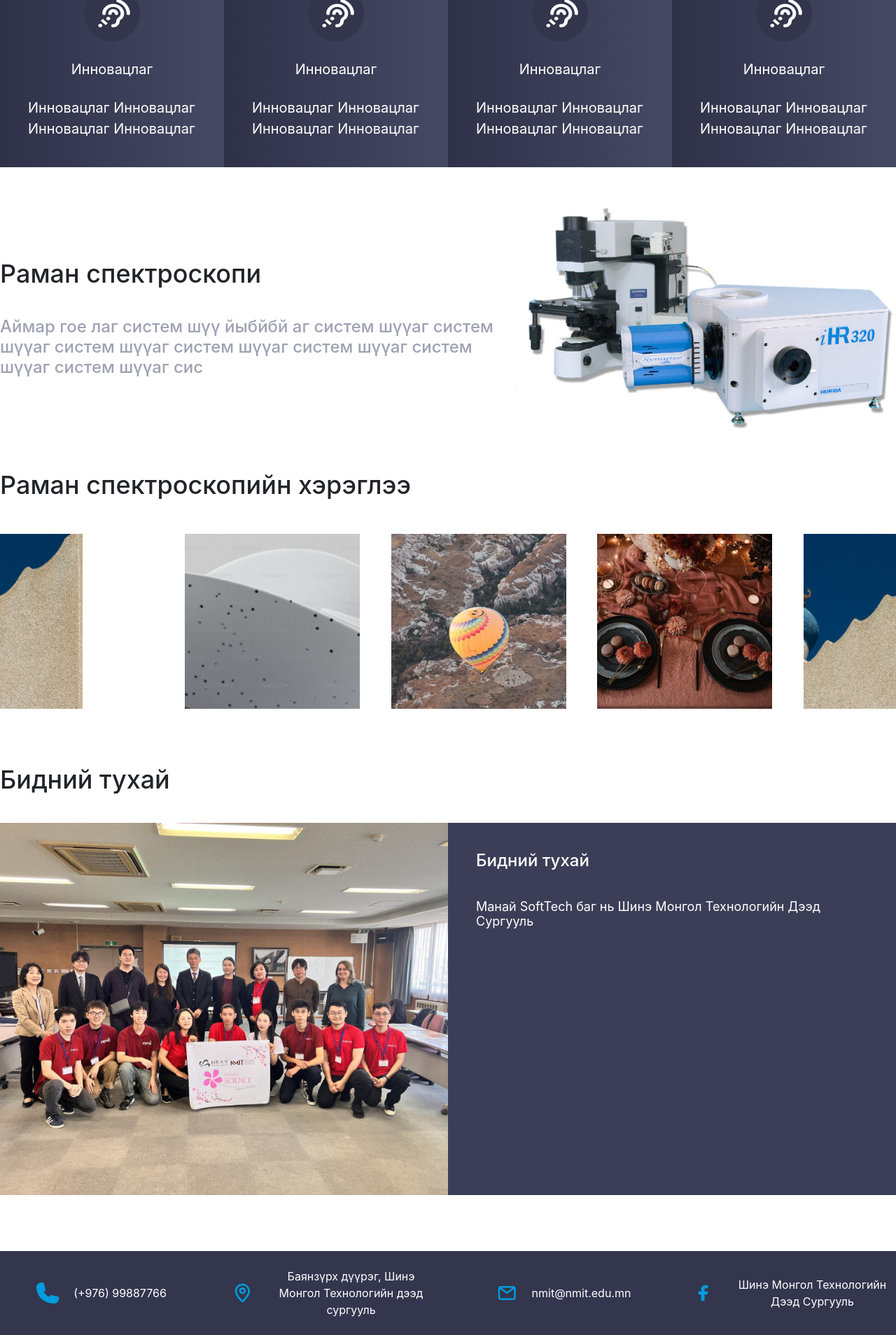
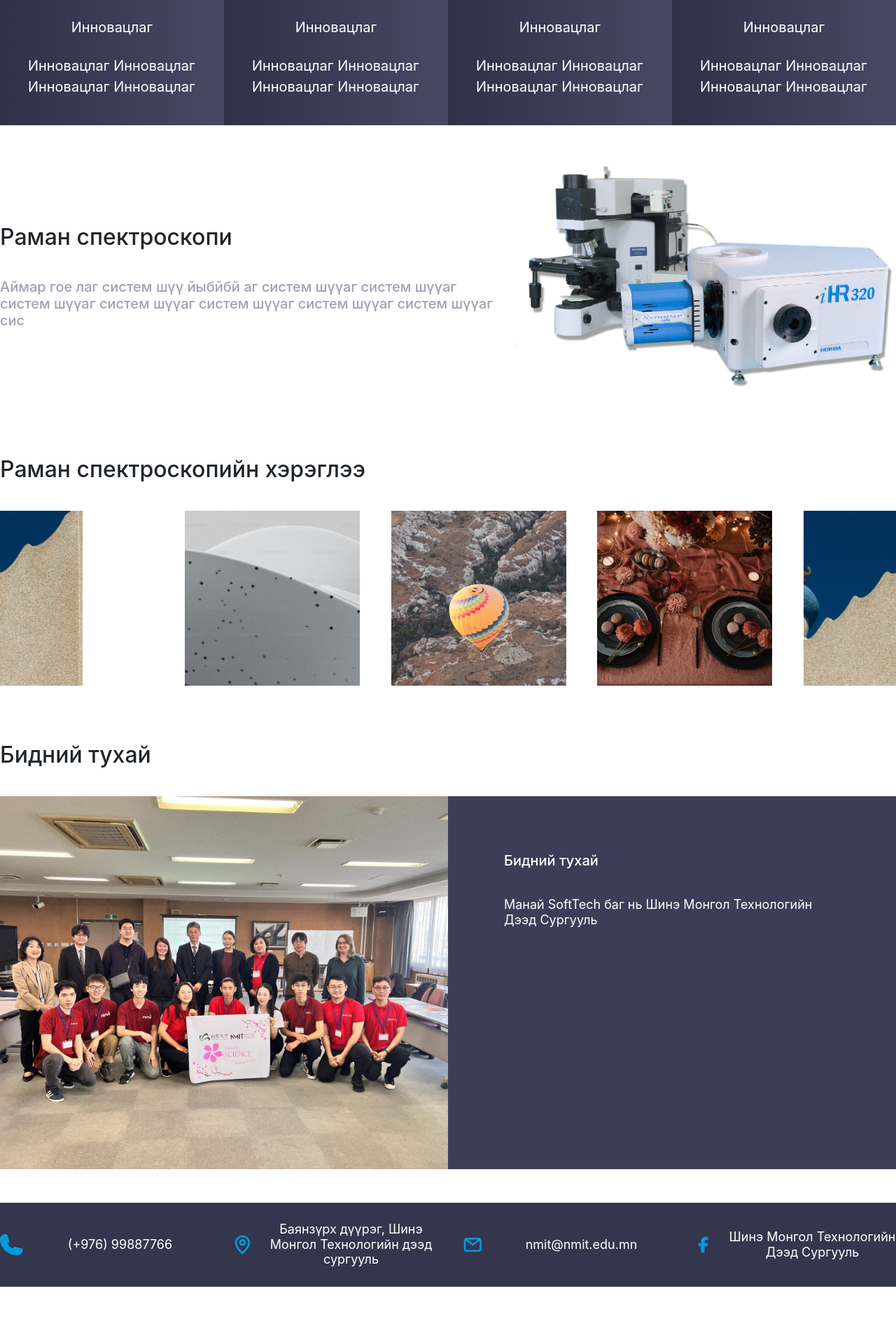
Before and after one commit to nrnbt/bacteraify, a Django app: page / in a window 1280 px wide. Shown: the part 1039-2947 px from the top of the page at 70% size. After the commit the page ends 2878 px from the top, so only its background shows below. Run offline with Django 4.2, Linux system fonts and the light colour scheme.

Commit message:
updated some views

```diff
--- a/bacteraify/static/css/main.css
+++ b/bacteraify/static/css/main.css
@@ -1,6 +1,6 @@
 body {
   margin: 0;
-  font-family: -apple-system, BlinkMacSystemFont, "Segoe UI", "Roboto", "Oxygen",
+  font-family: -apple-system, BlinkMacSystemFont, "Lato", "Roboto", "Oxygen",
     "Ubuntu", "Cantarell", "Fira Sans", "Droid Sans", "Helvetica Neue",
     sans-serif;
   -webkit-font-smoothing: antialiased;
@@ -18,12 +18,12 @@ code {
 }
 
 h1 {
-  font-size: 36px;
+  font-size: 32px;
   margin-bottom: 0px;
 }
 
 h2 {
-  font-size: 24px;
+  font-size: 20px;
   margin-bottom: 0px;
 }
 
@@ -38,12 +38,189 @@ a {
   color: #2F8AE4;
 }
 
+.bnr-txt {
+  padding: 40px;
+}
+
+.bnr-container {
+  display: flex;
+  flex-direction: row;
+}
+
 .main {
   display: flex;
   flex-direction: column;
+  max-width: 100vw;
+  width: 100%;
+  gap: 40px;
+  padding-bottom: 40px;
+  padding-top: 40px;
+}
+
+.tech-wrapper {
+  display: flex;
+  flex-direction: row;
+}
+
+.tech-text {
+  display: flex;
+  flex-direction: column;
+  margin: auto;
+  gap: 40px;
+}
+
+.bottom-bnr-item {
+  display: flex;
+  flex-direction: column;
+  width: 50%;
+}
+
+.about-us-text-wrapper {
+  background-color: #3B3E56;
+  display: flex;
+  flex-direction: column;
+  width: 50%;
+  padding: 40px;
+}
+
+.about-us-desc {
+  padding-left: 40px;
+  padding-right: 40px;
+}
+
+.about-us-text {
+  padding: 40px;
+}
+
+bottom {
+  background-color: #33364D;
+  width: 100vw;
+  height: 120px;
+  display: flex;
+  justify-content: center;
+}
+
+.bottom-container {
   max-width: 1280px;
   width: 100%;
+  display: flex;
+  justify-content: space-between;
   gap: 40px;
+}
+
+.bottom-item {
+  gap: 20px;
+  height: 100%;
+  width: 25%;
+  display: flex;
+  align-items: center;
+  justify-content: center;
+  text-align: center;
+}
+
+
+@media (max-width: 356px) {
+  h1 {
+    font-size: 18px;
+    margin-bottom: 0px;
+  }
+
+  h2 {
+    font-size: 14px;
+    margin-bottom: 0px;
+  }
+
+  h3 {
+    font-size: 12px;
+    font-weight: 400;
+    margin-bottom: 0px;
+  }
+
+  .bnr-txt {
+    padding: 20px;
+  }
+
+  .bnr-container {
+    display: flex;
+    flex-direction: column;
+  }
+
+  .main {
+    display: flex;
+    flex-direction: column;
+    max-width: 100vw;
+    width: 100%;
+    gap: 20px;
+    padding-bottom: 20px;
+    padding-top: 20px;
+  }
+
+  .more-icon {
+    width: 20px;
+    width: 20px;
+  }
+
+  .tech-wrapper {
+    display: flex;
+    flex-direction: column;
+  }
+
+  .tech-text {
+    gap: 20px;
+    padding: 20px;
+  }
+
+  .text-wrapper {
+    padding: 10px;
+  }
+
+  .bottom-bnr-item {
+    width: 100%;
+    flex: 1;
+  }
+
+  .about-us-text-wrapper {
+    width: 100%;
+    flex: 1;
+    padding-top: 20px;
+    padding-bottom: 20px;
+    padding-left: 10px;
+    padding-right: 10px;
+  }
+
+  .about-us-text {
+    padding: 20px;
+  }
+
+  .about-us-desc {
+    padding-left: 20px;
+    padding-right: 20px;
+  }
+
+  bottom {
+    background-color: #33364D;
+    width: 100vw;
+    height: fit-content;
+    display: flex;
+    justify-content: center;
+  }
+
+  .bottom-container {
+    max-width: 356px;
+    width: 100%;
+    display: flex;
+    flex-direction: column;
+    justify-content: space-between;
+    gap: 20px;
+    padding: 20px;
+  }
+
+  .bottom-item {
+    gap: 10px;
+    width: 100%;
+    align-items: center;
+  }
+
 }
 
 .relative {
@@ -200,6 +377,9 @@ a {
 
 .info-container {
   height: 300px;
+  display: flex;
+  width: 100%;
+  margin-top: 20px;
 }
 
 .info {
@@ -262,6 +459,10 @@ a {
   padding-top: 40px;
 }
 
+.pb-5 {
+  padding-bottom: 20px;
+}
+
 .pb-10 {
   padding-bottom: 40px;
 }
@@ -270,26 +471,12 @@ a {
   padding-bottom: 80px;
 }
 
-.about-us {
-  background-color: #3B3E56;
-}
-
 .max-w-8xl {
   max-width: 1366px;
 }
 
 .max-w-7xl {
   max-width: 1280px;
-}
-
-.selected-nav {
-  color: #1881E2;
-  border-bottom: 3px solid #1881E2;
-  border-color: #1881E2;
-}
-
-.search-input {
-  border: 2px solid #1881E2;
 }
 
 .font-semibold {
--- a/bacteraify/static/css/slider.css
+++ b/bacteraify/static/css/slider.css
@@ -21,6 +21,12 @@
   aspect-ratio: 1;
   object-fit: cover;
   margin-left: 40px;
+}
+
+@media (max-width: 356px) {
+  .scroll-container {
+    height: 50px;
+  }
 }
 
 .primary {
--- a/bacteraify/templates/components/head.html
+++ b/bacteraify/templates/components/head.html
@@ -8,6 +8,7 @@
       integrity="sha384-T3c6CoIi6uLrA9TneNEoa7RxnatzjcDSCmG1MXxSR1GAsXEV/Dwwykc2MPK8M2HN" crossorigin="anonymous">
   <link rel="stylesheet" href="https://cdnjs.cloudflare.com/ajax/libs/font-awesome/6.4.2/css/all.min.css">
   <link rel="stylesheet" href="{% static 'css/main.css' %}">
+  <link rel="stylesheet" href="{% static 'css/navbar.css' %}">
   {% if request.path == '/' %}
    <link rel="stylesheet" href="{% static 'css/slider.css' %}">
   {% endif %}
--- a/bacteraify/templates/components/navbar.html
+++ b/bacteraify/templates/components/navbar.html
@@ -1,13 +1,11 @@
 {% load static %}
-<nav class="navbar navbar-expand-lg w-full max-w-8xl">
+<nav class="navbar navbar-expand-lg w-full max-w-7xl flex justify-between gap-40">
   <div class="container-fluid">
     <a href="/">
       <img src="{% static 'images/brand-logo.png' %}" alt="Bacteraify">
     </a>
-    <div>
   </div>
-    <div class="flex justify-end gap-40">
-      <ul class="navbar-nav me-auto gap-40">
+  <ul class="navbar-nav gap-40">
     <li class="nav-item ">
       <a class="nav-link {% if request.path == '/' %}selected-nav{% endif %}" href="{% url 'home' %}">
         <h2>Нүүр</h2>
@@ -24,9 +22,9 @@
       </a>
     </li>
   </ul>
-      <div class="flex">
-        <form class="d-flex" role="search">
-          <input class="form-control me-2 search-input" type="search" placeholder="Хайх...">
+  <div class="flex gap-10 search-container">
+    <form class="flex" for="search">
+      <input class="form-control search-input" type="search" placeholder="Хайх...">
     </form>
     <button class="btn button bg-primary" type="submit">
       <a class="h-full w-full text-white font-semibold" href="{% url 'login' %}">
@@ -34,6 +32,4 @@
       </a>
     </button>
   </div>
-    </div>
-  </div>
 </nav>
--- a/bacteraify/templates/pages/index.html
+++ b/bacteraify/templates/pages/index.html
@@ -4,13 +4,13 @@
 <html lang="en">
   {% include 'components/head.html' %}
   <body>
-    <script src="https://cdn.jsdelivr.net/npm/bootstrap@5.3.2/dist/js/bootstrap.bundle.min.js" integrity="sha384-C6RzsynM9kWDrMNeT87bh95OGNyZPhcTNXj1NW7RuBCsyN/o0jlpcV8Qyq46cDfL" crossorigin="anonymous"></script>
+    <!-- <script src="https://cdn.jsdelivr.net/npm/bootstrap@5.3.2/dist/js/bootstrap.bundle.min.js" integrity="sha384-C6RzsynM9kWDrMNeT87bh95OGNyZPhcTNXj1NW7RuBCsyN/o0jlpcV8Qyq46cDfL" crossorigin="anonymous"></script> -->
     {% include 'components/navbar.html' %}
-    <main class="main py-10">
-      <div class="flex">
+    <main class="main">
+      <div class="bnr-container">
         <div class="relative h-full w-1/2">
           <img src="{% static 'images/home-bnr.png' %}" alt="home-bnr" class="object-contain w-full">
-          <div class="absolute flex flex-col top-0 h-full justify-evenly p-10">
+          <div class="absolute flex flex-col top-0 h-full justify-evenly bnr-txt">
             <div class="grid">
               <h1>Орчин үеийн хурдан.</h1>
               <h1>Хамгийн нарийвчлалтай.</h1>
@@ -23,7 +23,7 @@
             </div>
 
             <a href="/more" class="flex w-fit gap-10 items-center">
-              <img src="{% static 'images/play-icon.png' %}" alt="play-icon">
+              <img src="{% static 'images/play-icon.png' %}" alt="play-icon" class="more-icon">
               <h2>Илүү дэлгэрэнгүй</h2>
             </a>
           </div>
@@ -45,7 +45,7 @@
         </div>
       </div>
 
-      <div class="flex w-full info-container mt-20">
+      <div class="info-container">
         <div class="info">
           <div class="info-item flex flex-col items-center justify-between h-full p-10 w-full">
             <div class="info-icon">
@@ -84,8 +84,8 @@
         </div>
       </div>
 
-      <div class="flex">
-        <div class="flex flex-col margin-auto gap-40">
+      <div class="tech-wrapper">
+        <div class="tech-text">
           <h1>Раман спектроскопи</h1>
           <div class="flex justify-center items-center" >
             <h2 class="text-gray">
@@ -98,8 +98,8 @@
 
     </main>
 
-    <div class="flex flex-col gap-5 items-center pb-10">
     <div class="main">
+      <div class="text-wrapper">
         <h1>Раман спектроскопийн хэрэглээ</h1>
       </div>
       <div class="scroll-container">
@@ -124,17 +124,19 @@
       </div>
     </div>
 
-    <main class="main pt-10 pb-20">
+    <main class="main pb-5">
+      <div class="text-wrapper">
         <h1>Бидний тухай</h1>
-      <div class="flex w-full">
-        <div class="flex w-half">
+      </div>
+      <div class="bnr-container">
+        <div class="bottom-bnr-item">
           <img class="w-full object-fill" src="{% static 'images/about-us.png' %}" alt="about-us">
         </div>
-        <div class="flex flex-col w-half about-us">
-          <div class="p-10 text-white">
+        <div class="about-us-text-wrapper">
+          <div class="about-us-text text-white">
             <h2>Бидний тухай</h2>
           </div>
-          <div class="px-10 text-white">
+          <div class="about-us-desc text-white">
             <h3>Манай SoftTech баг нь Шинэ Монгол Технологийн Дээд Сургууль </h3>
           </div>
         </div>
@@ -145,19 +147,19 @@
       <div class="bottom-container">
         <div class="bottom-item">
           <img class="bottom-img" src="{% static 'images/phone-icon.png' %}" alt="phone-icon">
-            <span class="text-white">(+976) 99887766</span>
+          <h3 class="text-white w-full">(+976) 99887766</h3>
         </div>
         <div class="bottom-item">
           <img class="bottom-img" src="{% static 'images/location-icon.png' %}" alt="location-icon">
-            <span class="text-white">Баянзүрх дүүрэг, Шинэ Монгол Технологийн дээд сургууль</span>
+          <h3 class="text-white w-full">Баянзүрх дүүрэг, Шинэ Монгол Технологийн дээд сургууль</h3>
         </div>
         <div class="bottom-item">
           <img class="bottom-img" src="{% static 'images/email-icon.png' %}" alt="email-icon">
-            <span class="text-white">nmit@nmit.edu.mn</span>
+          <h3 class="text-white w-full">nmit@nmit.edu.mn</h3>
         </div>
         <div class="bottom-item">
           <img class="bottom-img" src="{% static 'images/facebook-icon.png' %}" alt="facebook-icon">
-            <span class="text-white">Шинэ Монгол Технологийн Дээд Сургууль</span>
+          <h3 class="text-white w-full">Шинэ Монгол Технологийн Дээд Сургууль</h3>
         </div>
       </div>
     </bottom>
--- a/bacteraify/templates/pages/login.html
+++ b/bacteraify/templates/pages/login.html
@@ -3,9 +3,7 @@
 <!DOCTYPE html>
 <html lang="en">
 
-<head>
-    {% include 'components/head.html' %}
-</head>
+{% include 'components/head.html' %}
 
 <body>
     <div class="relative h-screen w-full">
```
Also changed, not shown: other parts of bacteraify/static/css/main.css (+17 -26 lines), bacteraify/static/css/navbar.css (added, +40 -0 lines), bacteraify/static/css/stepper.css (+13 -3 lines), bacteraify/templates/pages/survey.html (+9 -4 lines). Lines whose indentation alone changed are shown as unchanged.
